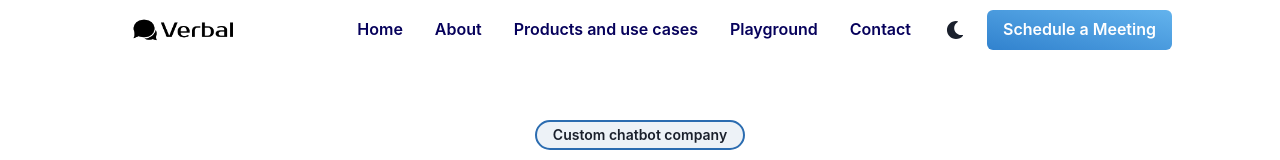
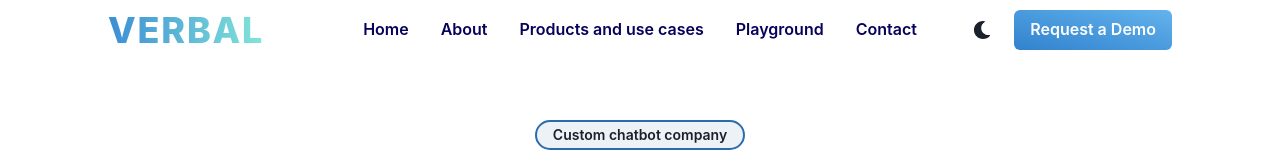
Before and after one commit to KleiAliaj/verbalchat, a Next.js app: page / in a window 1280 px wide. Shown: the top 160 px of the page. Built offline with nearby package versions, Linux system fonts and the light colour scheme.

Commit message:
Update index.js

```diff
--- a/components/Header/index.js
+++ b/components/Header/index.js
@@ -8,7 +8,8 @@ import {
   Button,
   ButtonGroup,
   IconButton,
-  Image,
+  Text,
+  useColorModeValue
 } from "@chakra-ui/react";
 import { FiMenu } from "react-icons/fi";
 import NavItems from "./NavItems";
@@ -21,6 +22,9 @@ const Header = () => {
   const handleToggle = () => {
     setOpen((prevState) => !prevState);
   };
+
+  // Dynamic text color based on the color mode
+  const logoTextColor = useColorModeValue("blue.500", "white");
 
   return (
     <React.Fragment>
@@ -43,17 +47,26 @@ const Header = () => {
             alignSelf="center"
           >
             <Stack flex={{ base: 1, md: 1 }} direction="row" align="center">
-              <NextLink
-                href="/"
-                style={{ textDecoration: "none", cursor: "pointer" }}
-              >
-             <Image
-   src="logo.png"
-  alt="Brand Logo"
-  w={150}
-  h={150}
+              {/* Commented out Image Logo */}
+              {/* <NextLink href="/" passHref>
+                <Image src="logo.png" alt="Brand Logo" w={150} h={150} cursor="pointer" />
+              </NextLink> */}
+
+              {/* Text-based Logo */}
+              <NextLink href="/" passHref>
+              <Text
+  as="a"
+  fontSize={{ base: "3xl", md: "4xl" }}
+  fontWeight="extrabold"
+  letterSpacing="wider"
+  color={logoTextColor}
+  bgGradient="linear(to-l, #81E6D9, #3C8DD5)"
+  bgClip="text"
   cursor="pointer"
-  />
+  _hover={{ textDecoration: "underline" }}
+>
+  VERBAL
+</Text>
 
               </NextLink>
             </Stack>
@@ -64,55 +77,15 @@ const Header = () => {
               direction="row"
               align="center"
               spacing="3"
-              mx={{
-                base: 0,
-              }}
+              mx={{ base: 0 }}
             >
-              <ColorModeSwitcher
-                justifySelf="flex-end"
-                display={{
-                  base: "none",
-                  md: "inline-flex",
-                  sm: "inline-flex",
-                  xs: "inline-flex",
-                }}
-                _focus={{ boxShadow: "outline" }}
-              />
+              <ColorModeSwitcher justifySelf="flex-end" {...colorModeSwitcherProps} />
               <Box display={{ md: "none", lg: "none", sm: "flex", xs: "flex" }}>
-                <IconButton
-                  variant="outline"
-                  icon={<FiMenu />}
-                  colorScheme="teal"
-                  onClick={handleToggle}
-                  border="2px"
-                  aria-label={"Hamburger Menu"}
-                  _focus={{ boxShadow: "outline" }}
-                />
+                <IconButton icon={<FiMenu />} onClick={handleToggle} {...iconButtonProps} />
               </Box>
-              <ButtonGroup
-                display={{ base: "flex", md: "flex", sm: "none", xs: "none" }}
-              >
-                {/* <Button
-                  as="a"
-                  target="_blank"
-                  href="/resume"
-                  border="2px"
-                  variant="outline"
-                  size="md"
-                  colorScheme="teal"
-                >
-                  Resume
-                </Button> */}
-                <Button
-                  colorScheme="teal"
-                  target="_blank"
-                  as="a"
-                  href="https://cal.com/verbal/"
-                  variant="solid"
-                  size="md"
-                  bgGradient="linear(to-tr, blue.500, blue.300)"
-                >
-                  Schedule a Meeting
+              <ButtonGroup display={{ base: "flex", md: "flex", sm: "none", xs: "none" }}>
+                <Button as="a" href="https://cal.com/verbal/" {...demoButtonProps}>
+                  Request a Demo
                 </Button>
               </ButtonGroup>
             </Stack>
@@ -125,3 +98,29 @@ const Header = () => {
 };
 
 export default Header;
+
+// Additional props for components for better readability
+const colorModeSwitcherProps = {
+  display: {
+    base: "none",
+    md: "inline-flex",
+    sm: "inline-flex",
+    xs: "inline-flex",
+  },
+  _focus: { boxShadow: "outline" },
+};
+
+const iconButtonProps = {
+  variant: "outline",
+  border: "2px",
+  ariaLabel: "Hamburger Menu",
+  _focus: { boxShadow: "outline" },
+};
+
+const demoButtonProps = {
+  colorScheme: "teal",
+  target: "_blank",
+  variant: "solid",
+  size: "md",
+  bgGradient: "linear(to-tr, blue.500, blue.300)",
+};
```
